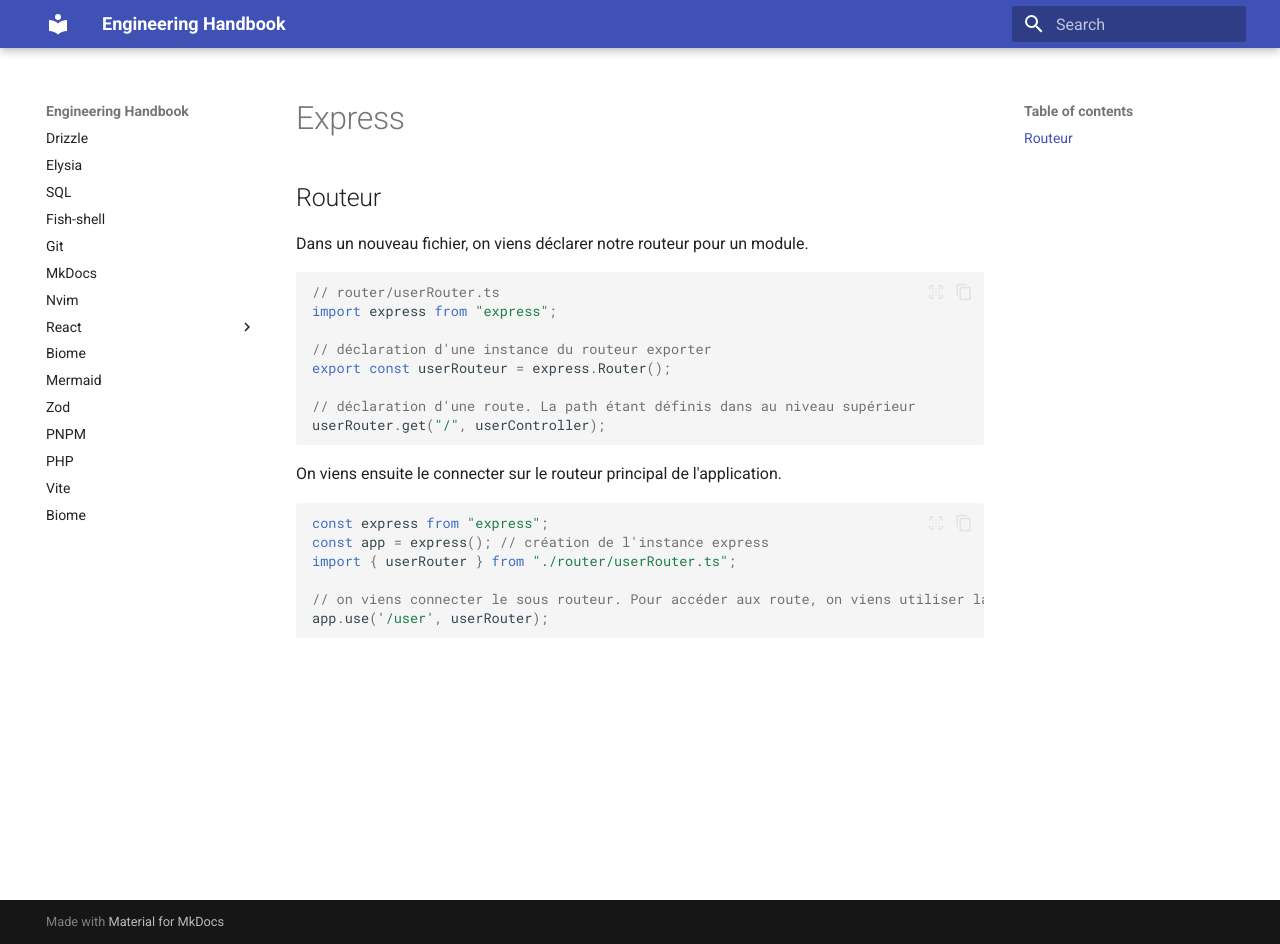
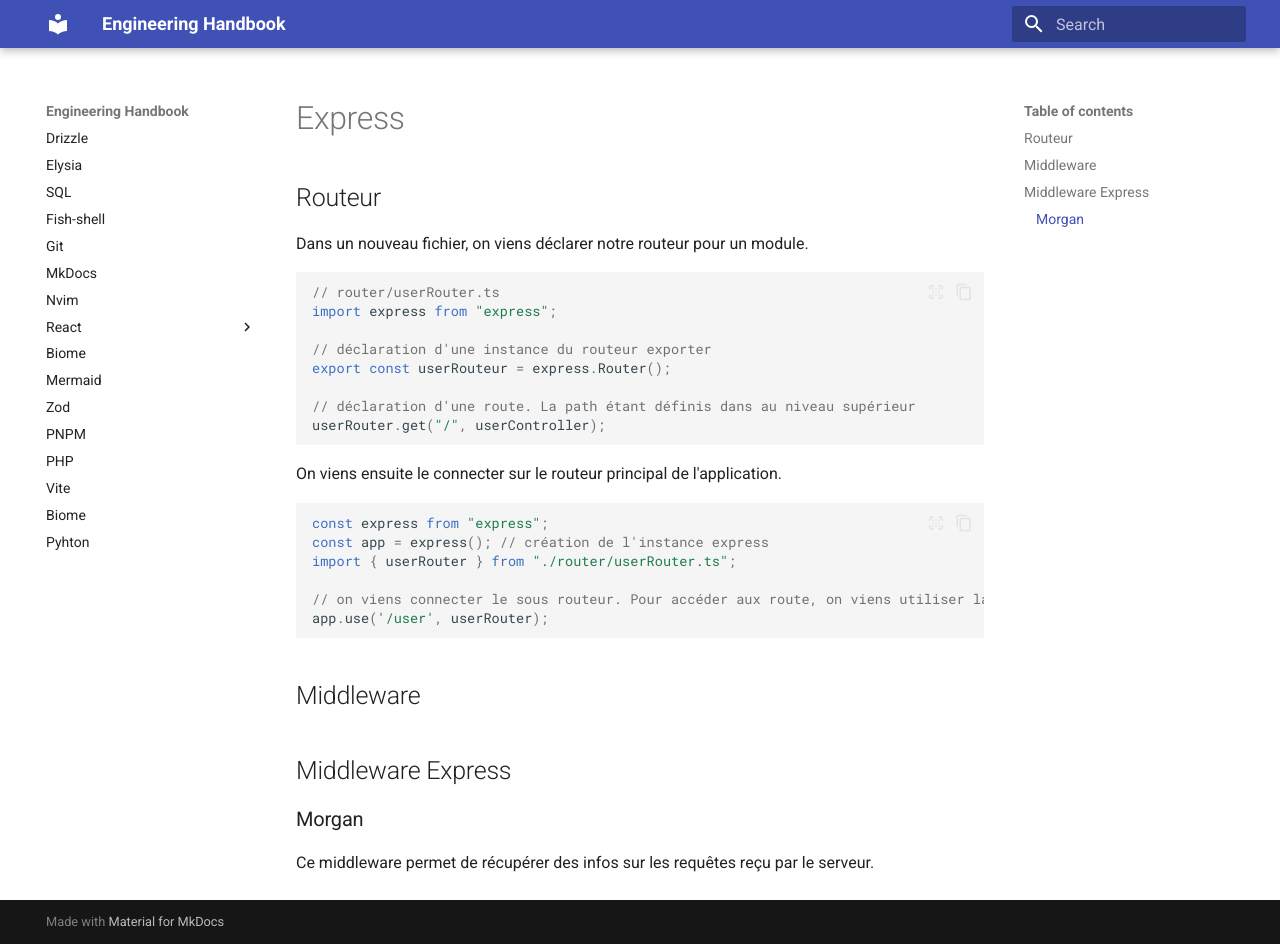
Before and after one commit to GuillemotClement/engineering-handbook, an MkDocs documentation site: the page built from docs/express/index.md, in a window 1280 px wide and 944 px high. Built offline with MkDocs 1.6.1 and Material for MkDocs 9.7.7, drawn with Linux system fonts in a browser that asks for light colours.

````diff
--- a/docs/express/index.md
+++ b/docs/express/index.md
@@ -25,3 +25,11 @@ import { userRouter } from "./router/userRouter.ts";
 // on viens connecter le sous routeur. Pour accéder aux route, on viens utiliser la path /user
 app.use('/user', userRouter);
 ```
+
+## Middleware
+
+## Middleware Express
+
+### Morgan
+
+Ce middleware permet de récupérer des infos sur les requêtes reçu par le serveur.
--- a/mkdocs.yml
+++ b/mkdocs.yml
@@ -44,3 +44,4 @@ nav:
   - PHP: php/index.md
   - Vite: vite/index.md
   - Biome: biome/index.md
+  - Pyhton: python/index.md
````
Also changed, not shown: docs/python/index.md (added, +33 -0 lines).
